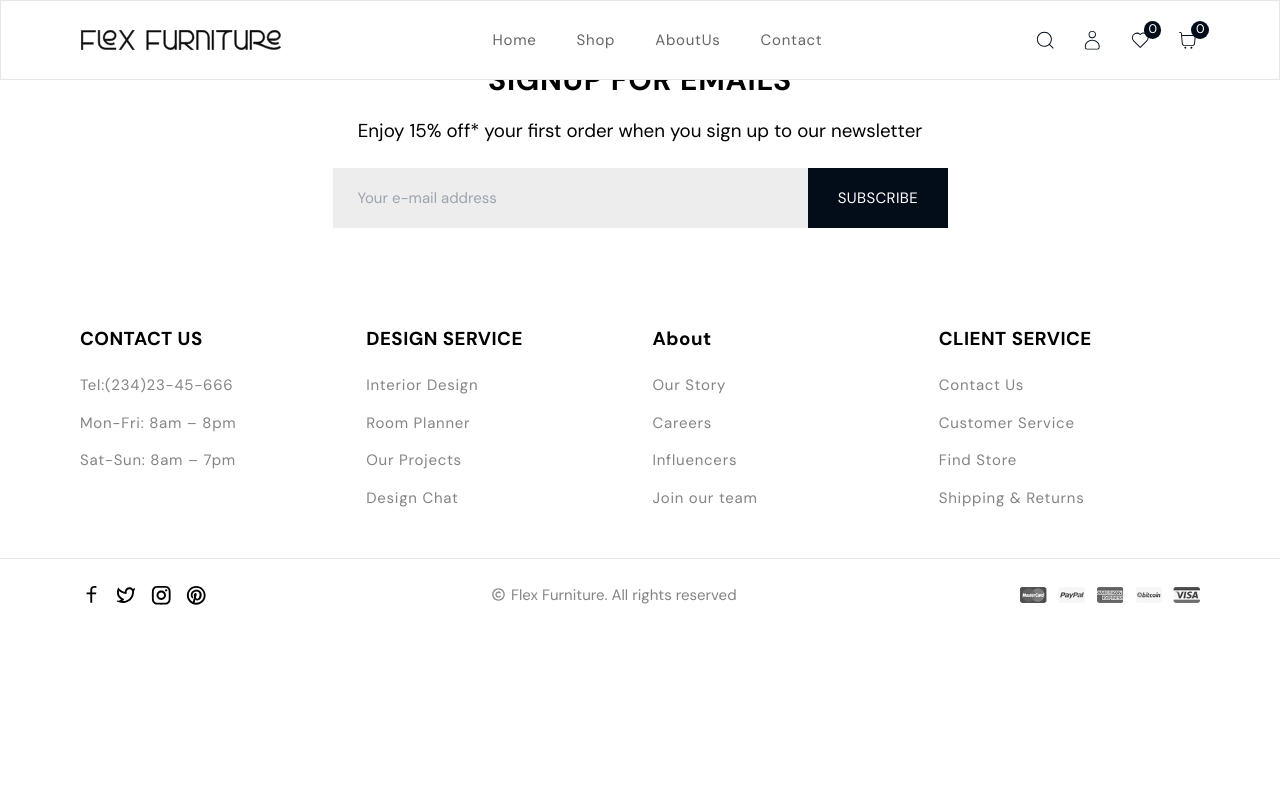
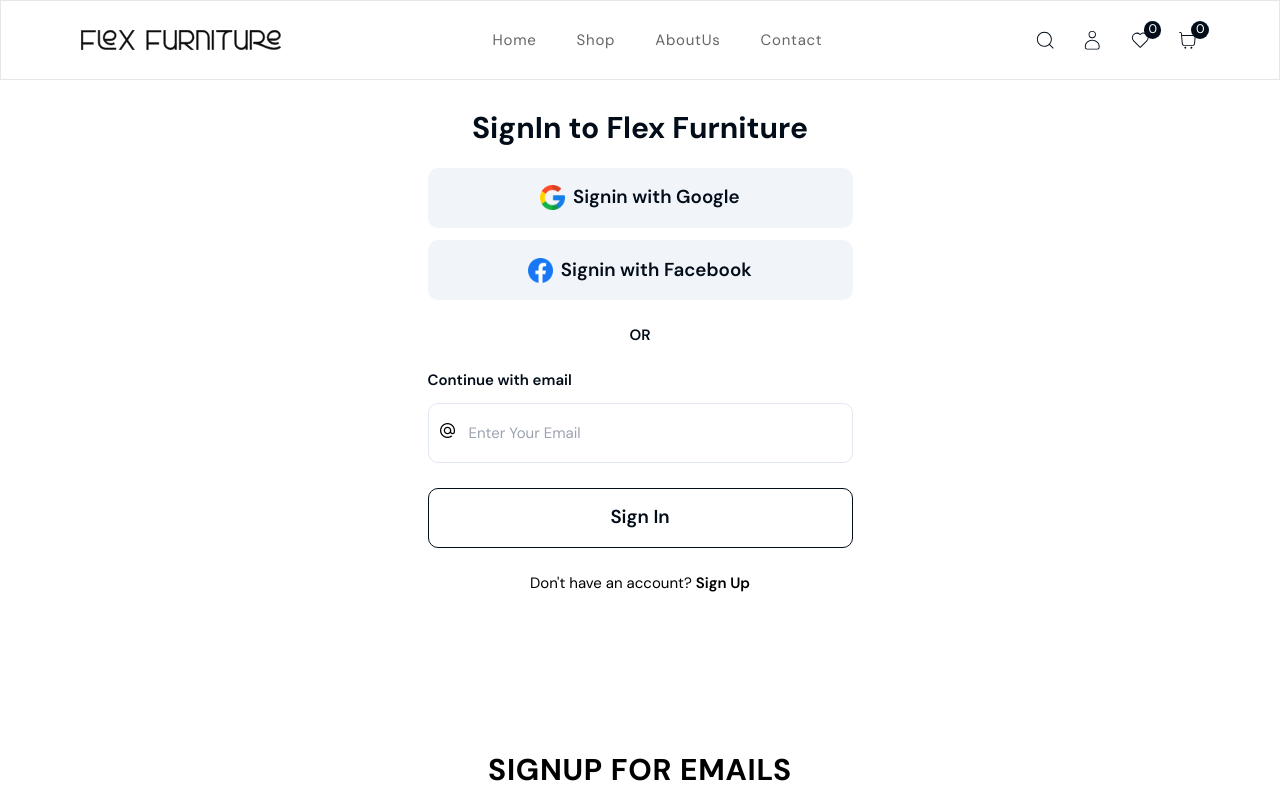
Before and after one commit to webdev-rg/flex-furniture-mern, a React (Vite) app in the folder frontend/: page /signin in a window 1280 px wide. Shown: the top 800 px of the page. Built offline with nearby package versions, Linux system fonts and the light colour scheme.

Commit message:
Added signin page to user side

```diff
--- a/frontend/index.html
+++ b/frontend/index.html
@@ -1,4 +1,4 @@
-<!doctype html>
+<!DOCTYPE html>
 <html lang="en">
   <head>
     <meta charset="UTF-8" />
@@ -6,7 +6,21 @@
     <title>Flex Furniture - Online Furniture Store</title>
 
     <!-- Favicon -->
-     <link rel="shortcut icon" href="/images/apple-touch-icon.png" type="image/x-icon">
+    <link
+      rel="shortcut icon"
+      href="/images/apple-touch-icon.png"
+      type="image/x-icon"
+    />
+
+    <!-- Icons -->
+    <link
+      rel="stylesheet"
+      href="https://cdn-uicons.flaticon.com/2.6.0/uicons-regular-rounded/css/uicons-regular-rounded.css"
+    />
+    <link
+      rel="stylesheet"
+      href="https://cdn-uicons.flaticon.com/2.6.0/uicons-brands/css/uicons-brands.css"
+    />
   </head>
   <body>
     <div id="root"></div>
--- a/frontend/src/components/Signin/Signin.jsx
+++ b/frontend/src/components/Signin/Signin.jsx
@@ -1,7 +1,71 @@
-import React from 'react'
+import React from "react";
+import { Link } from "react-router-dom";
 
 export const Signin = () => {
   return (
-    <div>Login</div>
-  )
-}
+    <div className="w-full h-full py-40 sm:px-32 px-5">
+      <div className="w-full h-full flex justify-center">
+        <div className="sm:w-[45rem] w-full sm:p-5">
+          <div className="w-full mb-10">
+            <h1 className="text-5xl text-flex-furniture-950 font-bold text-center mb-5">
+              SignIn to Flex Furniture
+            </h1>
+          </div>
+          <div className="w-full flex flex-col gap-5">
+            <div className="w-full h-24 flex items-center justify-center gap-3 px-10 text-center bg-slate-100 rounded-2xl">
+              <img
+                src="images/google.png"
+                className="w-10"
+                alt="googlel-logo"
+              />
+              <h1 className="text-3xl text-flex-furniture-950 font-semibold">
+                Signin with Google
+              </h1>
+            </div>
+            <div className="w-full h-24 flex items-center justify-center gap-3 px-10 text-center bg-slate-100 rounded-2xl">
+              <img src="/images/facebook.png" className="w-10" alt="facebook-logo" />
+              <h1 className="text-3xl text-flex-furniture-950 font-semibold">Signin with Facebook</h1>
+            </div>
+          </div>
+          <p className="mt-10 text-center text-2xl text-flex-furniture-950 font-semibold">OR</p>
+          <form className="w-full flex flex-col gap-10 mt-10">
+            <div className="w-full flex flex-col gap-5">
+              <label
+                htmlFor="email"
+                className="text-2xl text-flex-furniture-950 font-semibold"
+              >
+                Continue with email
+              </label>
+              <div className="w-full h-24 relative">
+                <i className="fi fi-rr-at absolute top-1/2 -translate-y-1/2 left-5 text-2xl"></i>
+                <input
+                  type="email"
+                  name="email"
+                  id="email"
+                  placeholder="Enter Your Email"
+                  className="w-full h-full px-16 text-2xl text-flex-furniture-950 font-semibold placeholder:font-normal border border-slate-200 rounded-2xl focus:border-flex-furniture-950 valid:border-flex-furniture-950 transition-all duration-300 ease-in-out"
+                  required
+                />
+              </div>
+            </div>
+            <div className="w-full h-24">
+              <input
+                type="submit"
+                value="Sign In"
+                className="w-full h-full border border-flex-furniture-950 text-flex-furniture-950 text-3xl font-semibold rounded-2xl cursor-pointer hover:bg-flex-furniture-950 hover:text-white transition-all duration-300 ease-in-out"
+              />
+            </div>
+          </form>
+          <div className="text-center mt-10">
+            <p className="text-2xl">
+              Don't have an account?{" "}
+              <Link to="/signup" className="font-semibold">
+                Sign Up
+              </Link>
+            </p>
+          </div>
+        </div>
+      </div>
+    </div>
+  );
+};
```
Also changed, not shown: frontend/public/images/facebook.png (added), frontend/public/images/google.png (added).
